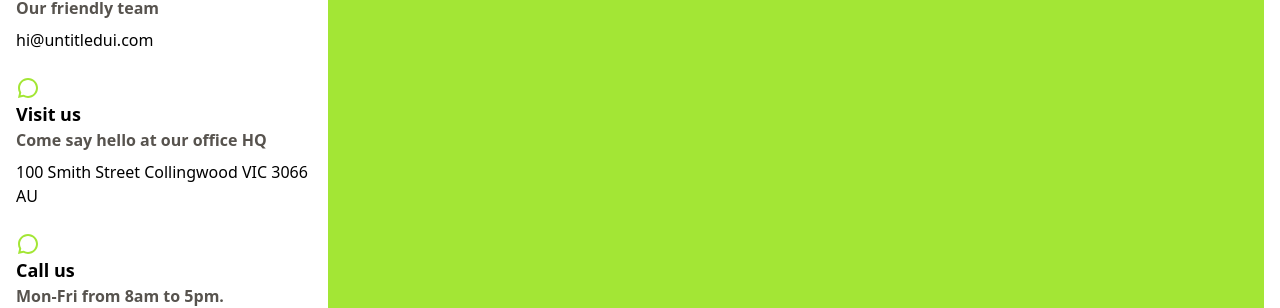
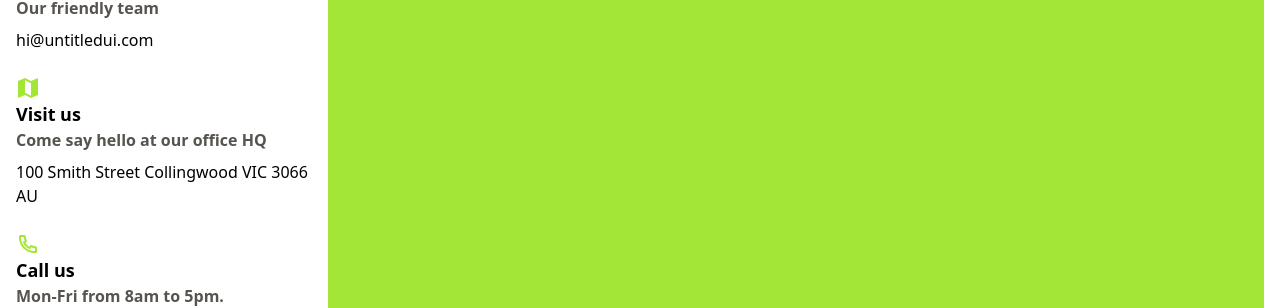
Before and after one commit to nancyfull-stack/Untitled-UI-Contact-Form-1, a React (Vite) app: page / in a window 1280 px wide. Shown: the part 152-460 px from the top of the page. Built offline with nearby package versions, Linux system fonts and the light colour scheme.

Commit message:
Aside contact info

```diff
--- a/src/components/Aside.jsx
+++ b/src/components/Aside.jsx
@@ -37,7 +37,7 @@ const Aside = () => {
       {contactInfo.map((contact) => {
         return (
           <div key={contact.id} className="mb-6">
-            <RiChat3Line className="text-2xl text-lime-400" />
+            <contact.icon className="text-2xl text-lime-400" />
             <h3 className="text-lg font-bold">{contact.title}</h3>
             <p className="mb-2 font-semibold text-stone-600">
               {contact.description}
```
